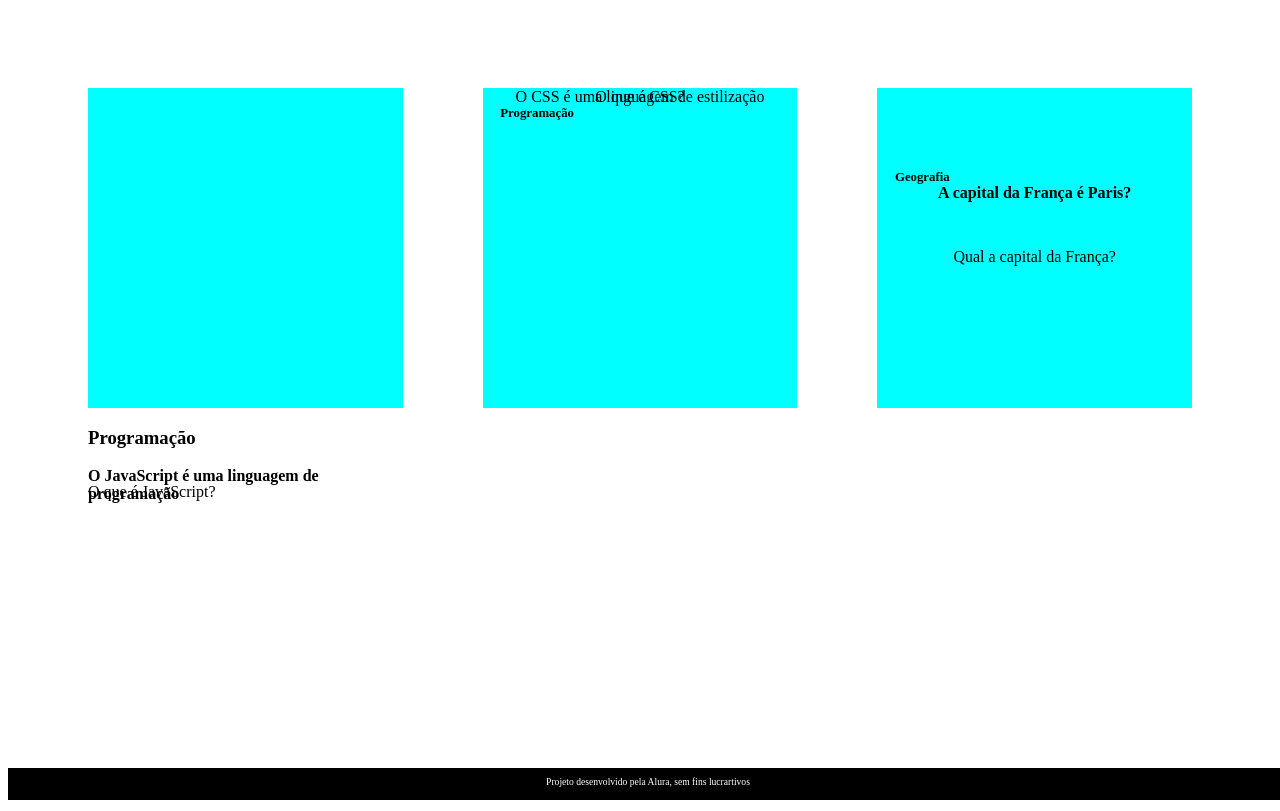
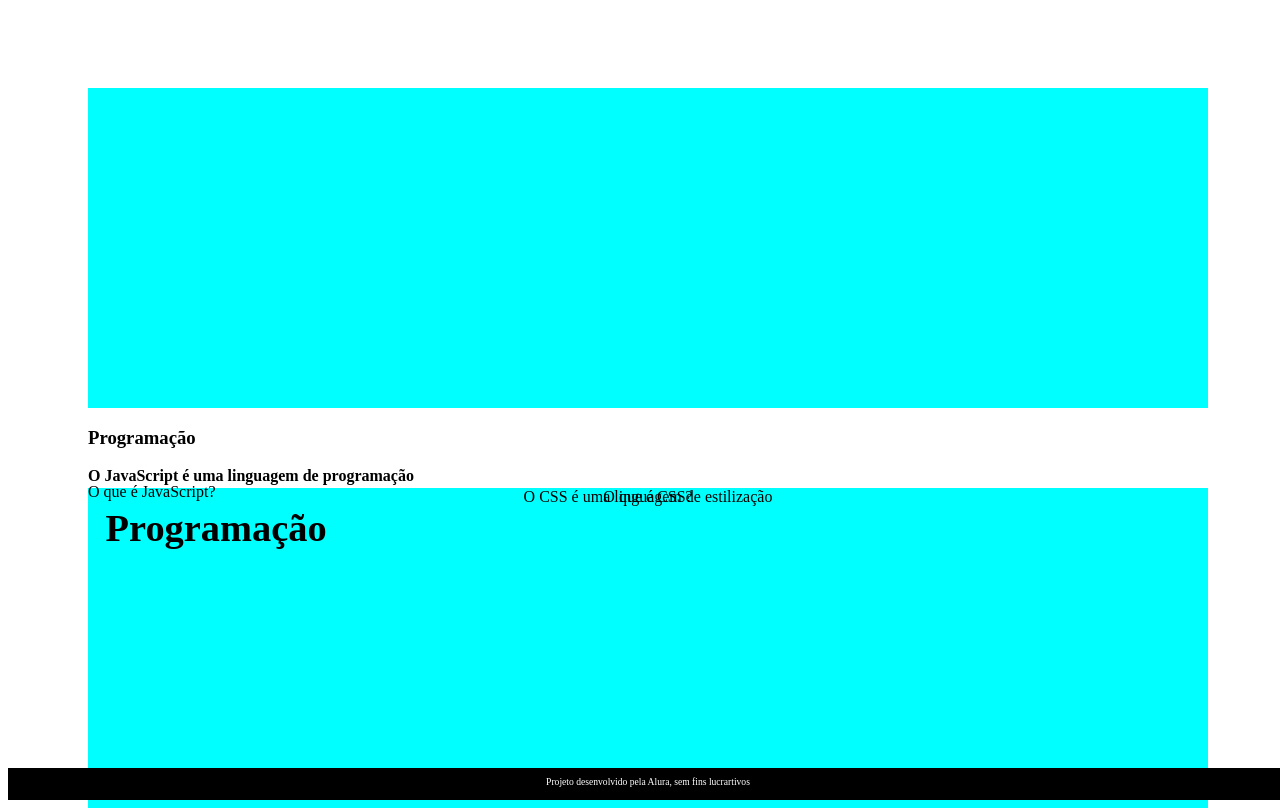
Before and after one commit to Jaine0/projeto, a plain HTML site: page index.html in a window 1280 px wide. Shown: the top 811 px of the page. Drawn offline with Linux system fonts and the light colour scheme; files that its build step writes are made by us from their sources.

Commit message:
Update style.css

```diff
--- a/style.css
+++ b/style.css
@@ -50,7 +50,7 @@ footer p{
     position: absolute;
     margin: 0.6rem;
     border-radius: 0.6rem;
-    font-size: 1vw;
+    font-size: 3vw;
     backface-visibility: hidden;
 }
 .cartao_conteudo_pergunta p{
@@ -70,12 +70,24 @@ footer p{
     position: absolute;
     height: 100%;
     width: 100%;
+    box-sizing: border-box;
 }
 .cartao_conteudo_resposta{
     transform: rotateY('180deg');
+    background-color: rgba (0, 244 191, 0.2);
+    border: 4px solid var(var--card-back-color);
 }
 .cartao_conteudo p{
     margin-top: 1rem;
     padding: 2rem;
     margin-top: 4rem;
+    font-size: 3.8vw;
 }
+@media (max-widht: 560px){
+    body {
+        background: url('img/bg-mobile.webp');
+    }
+}
+.cartao {
+    flex: 1 0 calc(100% - 1rem)
+}
```
